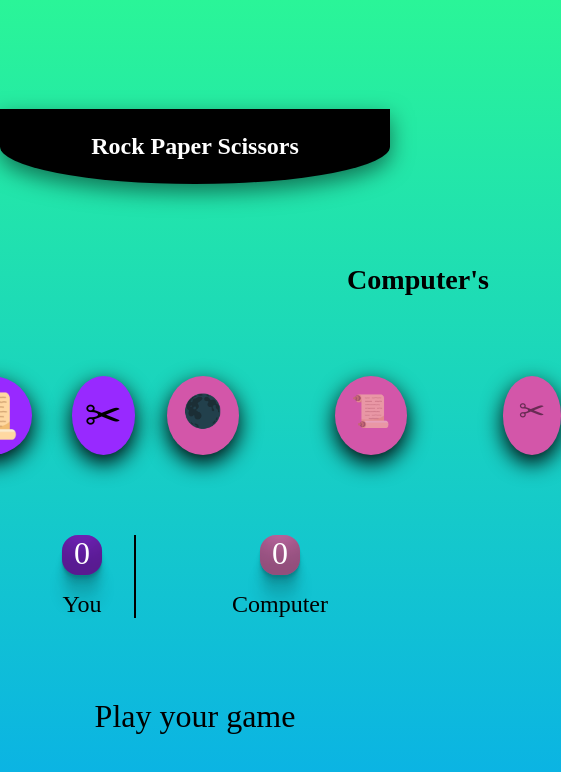
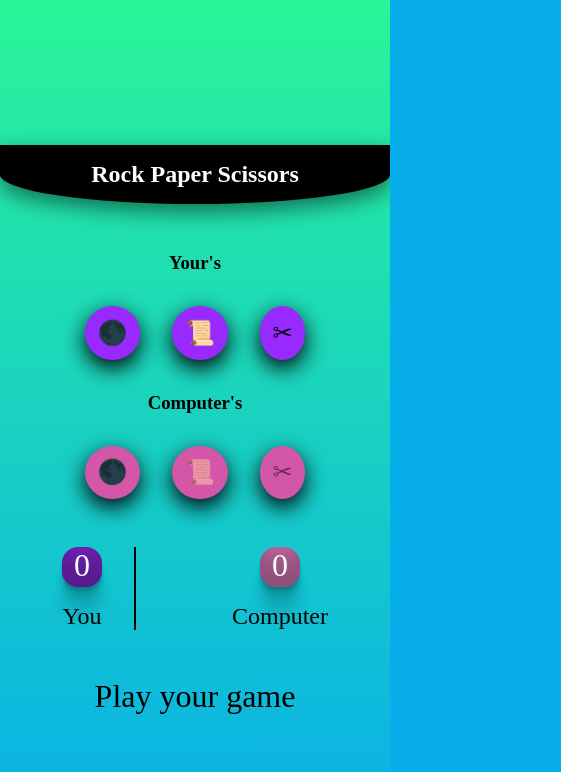
Before and after one commit to karthikselvi/ROCK-PAPER-SCISSORS, a plain HTML site: page index.html in a window 390 px wide. Shown: the whole page, 561 px wide, since content can reach past the window. Drawn offline with Linux system fonts and the light colour scheme.

Commit message:
rock paper scissors

```diff
--- a/index.html
+++ b/index.html
@@ -11,11 +11,13 @@
 <body>
     <div class="container">
         <h1 class="heading">Rock Paper Scissors</h1>
-        <div class="head">
-            <h3 style="padding-right: 5rem;">Your's</h3>
-            <h3 style="padding-left: 5rem;margin-left: 6rem;">Computer's</h3>
-        </div>
+        <!-- <div class="head">
+            <h3 style="padding-right: 5rem;">Your's</h3> -->
+            <!-- <h3 style="padding-left: 5rem;margin-left: 6rem;">Computer's</h3>
+        </div> -->
         <div class="both">
+                        <h3 style="text-align: center;">Your's</h3>
+
          <div class="choices">
             <div class="choice">
                 <span>&#127761;</span>
@@ -27,6 +29,8 @@
                 <span>&#9986;</span>
             </div>
         </div>
+        <h3 style="text-align: center;">Computer's</h3>
+
         <div class="computer">
                 <div class="choice1" >
                     <span class="r">&#127761;</span>
--- a/style.css
+++ b/style.css
@@ -7,6 +7,7 @@ html{
     scroll-behavior: smooth;
 }
 body{
+    margin-top: 0.5rem;
     background-color: #08aeea;
     background-image: linear-gradient(0deg,#08aeea 0%,#2af598 100%);
 }
@@ -17,28 +18,31 @@ body{
     align-items: center;
     justify-content: center;
     flex-direction: column;
-    gap: 5rem;
+    gap: 3rem;
 }
 .heading{
     background-color: black;
+    /* margin-top: 0rem; */
     color: white;
     width: 100vw;
     text-align: center;
-    padding: 1.5rem 0;
-    font-size: 2.5rem;
+    padding: 1rem 0;
+    font-size: 2rem;
     border-bottom-left-radius: 50%;
     border-bottom-right-radius: 50%;
     box-shadow: 0 8px 22px rgba(0,0, 0, 0.5);
 }
 .both{
     display: flex;
-    flex-direction: row;
-    column-gap: 6rem;
+    /* margin-top: 0rem; */
+    flex-direction: column;
+    /* column-gap: 6rem; */
+    gap: 2rem;
 }
 .choices{
     display: flex;
     flex-direction: row;
-    column-gap: 6rem;
+    column-gap: 2rem;
     justify-content: center;
     border-right:2rem ;
     border-color: 2px solid black;
@@ -46,21 +50,22 @@ body{
 .computer{
     display: flex;
     flex-direction: row;
-    column-gap: 6rem;
+    column-gap: 2rem;
     justify-content: center;
 
 }
 .choice1{
-    font-size: 2rem;
+    font-size: 1.5rem;
     padding: 1rem;
     background-color: rgb(211, 86, 169);
     border-radius: 50%;
     box-shadow: 0 8px 22px rgba(0,0, 0, 56);
     transition: background-color .4s;
     cursor: pointer;
+    row-gap: 2rem;
 }
 .choice{
-    font-size: 2rem;
+    font-size: 1.5rem;
     padding: 1rem;
     background-color: rgb(152, 41, 255);
     border-radius: 50%;
@@ -117,10 +122,13 @@ body{
         font-size: 2.5rem;
     }
     .choice{
-        font-size: 3.5rem;
+        font-size: 1.5rem;
+    }
+    .choice1{
+        font-size: 1.5rem;
     }
     .choices{
-        column-gap: 4rem;
+        column-gap: 5rem;
     }
 }
 @media screen and (max-width:520px) {
@@ -128,11 +136,15 @@ body{
         font-size: 2rem;
     }
     .choice{
-        font-size: 3rem;
+        font-size: 1.5rem;
+        padding: .8rem;
+    }
+    .choice1{
+        font-size: 1.5rem;
         padding: .8rem;
     }
     .choices{
-        column-gap: 3.5rem;
+        column-gap: 2.5rem;
     }
     .user{
         padding-right: 2rem;
@@ -149,11 +161,15 @@ body{
         font-size: 1.5rem;
     }
     .choice{
-        font-size: 2.8rem;
+        font-size: 1.5rem;
+        padding: .8rem;
+    }
+    .choice1{
+        font-size: 1.5rem;
         padding: .8rem;
     }
     .choices{
-        column-gap: 2.5rem;
+        column-gap: 2rem;
     }
     #user-score,#com-score{
         height: 40px;
@@ -222,7 +238,7 @@ body{
 }
 .head{
     display: flex;
-    column-gap: 7rem;
+    column-gap: 2rem;
     justify-content: center;
     font-size: 1.5rem;
 }
```
